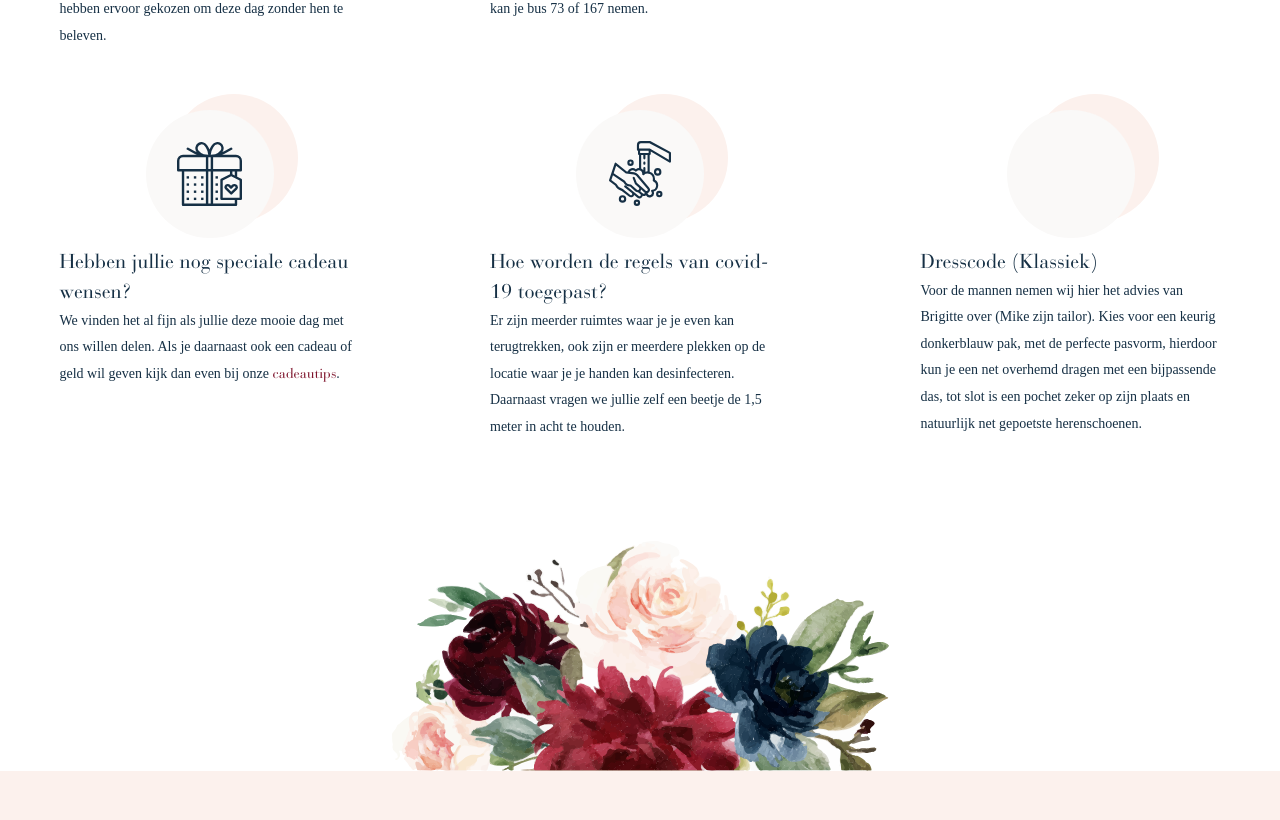
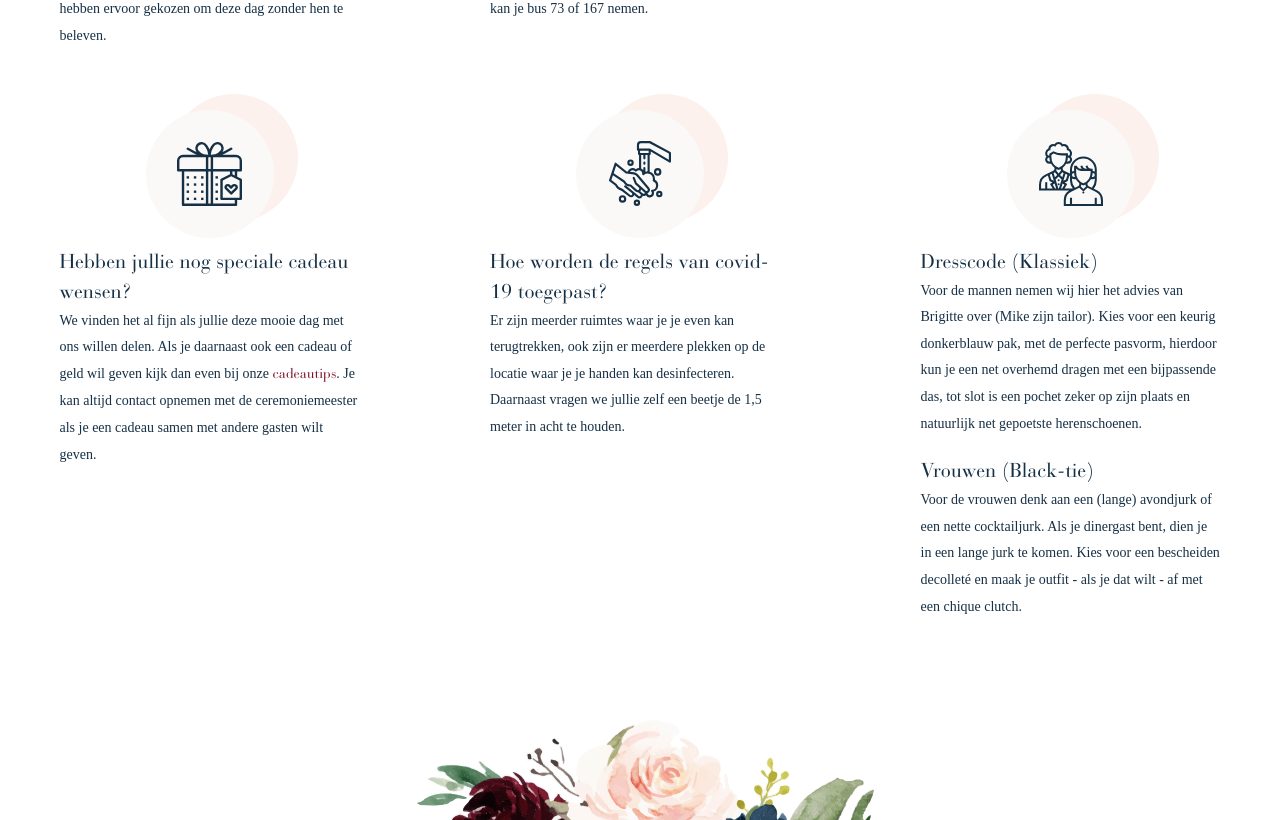
Before and after one commit to mikehanssen/join-our-wedding, a Next.js app: page /practical-information in a window 1280 px wide. Shown: the part 694-1514 px from the top of the page. Built offline with nearby package versions, Linux system fonts and the light colour scheme.

Commit message:
Added dresscode for females and updated a text for gifts

```diff
--- a/pages/practical-information.js
+++ b/pages/practical-information.js
@@ -57,7 +57,7 @@ export default function PracticalInformation() {
               </div>
               <div className="practical-info-title">Hebben jullie nog speciale cadeau wensen?</div>
               <p className="practical-info-description">
-                We vinden het al fijn als jullie deze mooie dag met ons willen delen. Als je daarnaast ook een cadeau of geld wil geven kijk dan even bij onze <Link href="/gift-tips"><a className="color-red">cadeautips</a></Link>.
+                We vinden het al fijn als jullie deze mooie dag met ons willen delen. Als je daarnaast ook een cadeau of geld wil geven kijk dan even bij onze <Link href="/gift-tips"><a className="color-red">cadeautips</a></Link>. Je kan altijd contact opnemen met de ceremoniemeester als je een cadeau samen met andere gasten wilt geven.
               </p>
             </div>
           </div>
@@ -75,12 +75,16 @@ export default function PracticalInformation() {
           <div className="practical-info-wrapper">
             <div className="practical-info mt-60">
               <div className="practical-info-img-wrapper">
-                {/*<img className="practical-info-img" src="/img/washhands.svg" alt="" />*/}
+                <img className="practical-info-img" src="/img/dresscode.svg" alt="" />
               </div>
               <div className="practical-info-title">Dresscode (Klassiek)</div>
               <p className="practical-info-description">
                 Voor de mannen nemen wij hier het advies van Brigitte over (Mike zijn tailor). Kies voor een keurig donkerblauw pak, met de perfecte pasvorm, hierdoor kun je een net overhemd dragen met een bijpassende das, tot slot
                 is een pochet zeker op zijn plaats en natuurlijk net gepoetste herenschoenen.
+              </p>
+              <div className="practical-info-title mt-20">Vrouwen (Black-tie)</div>
+              <p className="practical-info-description">
+                Voor de vrouwen denk aan een (lange) avondjurk of een nette cocktailjurk. Als je dinergast bent, dien je in een lange jurk te komen. Kies voor een bescheiden decolleté en maak je outfit - als je dat wilt - af met een chique clutch.
               </p>
             </div>
           </div>
```
Also changed, not shown: public/img/dresscode.svg (added).
